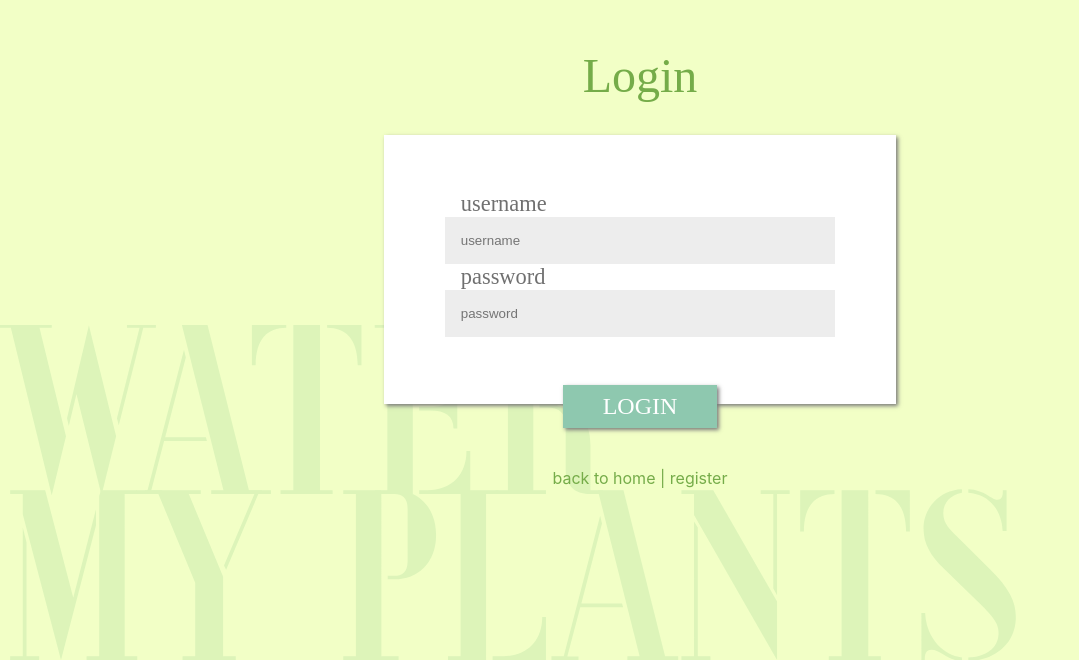
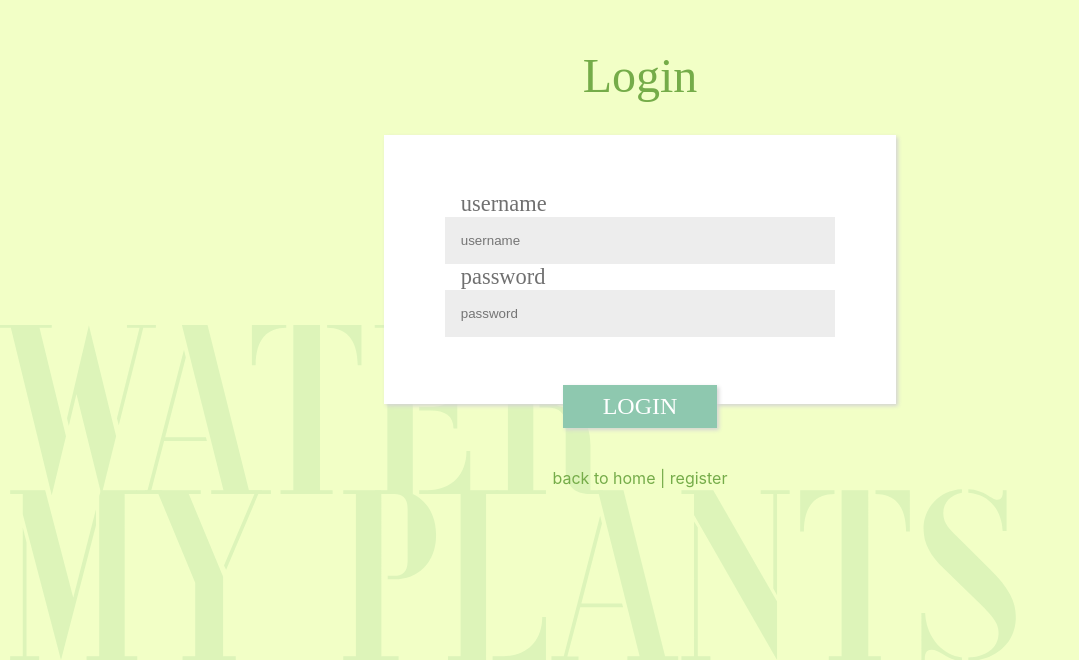
Before and after one commit to water-my-plants-tt-43/water-my-plants, a React (Create React App) app in the folder client/: page /login in a window 1280 px wide. Shown: the part 140-800 px from the top of the page, without its empty margins (0-1079 px from the left). Built offline with nearby package versions, Linux system fonts and the light colour scheme; no server answers; a web font is replaced by a local one.

Commit message:
tweaked the intensity of the shadow effect

```diff
--- a/client/src/components/Button.js
+++ b/client/src/components/Button.js
@@ -13,7 +13,7 @@ font-weight: 400;
 outline:none;
 border:none;
 cursor:pointer;
-box-shadow:2px 2px 4px #7A7A7A;
+box-shadow:${props=>props.theme.shadow};
 color: ${props => props.theme.color.white};
 padding:.5rem 2.5rem;
 transform-origin:center center;
--- a/client/src/context/ThemeContext.js
+++ b/client/src/context/ThemeContext.js
@@ -7,7 +7,7 @@ export const theme = {
         display: `xants, serif`,
         body:'century-gothic, sans-serif',
     },
-    shadow: '2px 2px 4px #7A7A7A',
+    shadow: '2px 2px 4px #d4d4d4',
     color:{
         teal: '#8ec8af',
         hover: '#75ac49',
```
